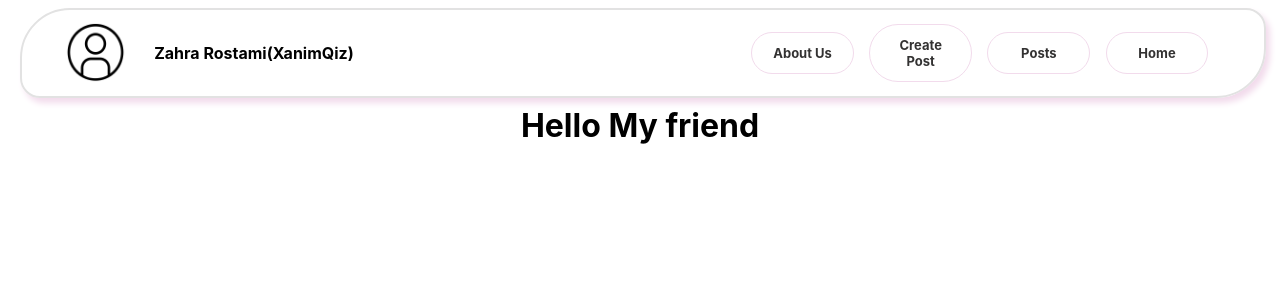
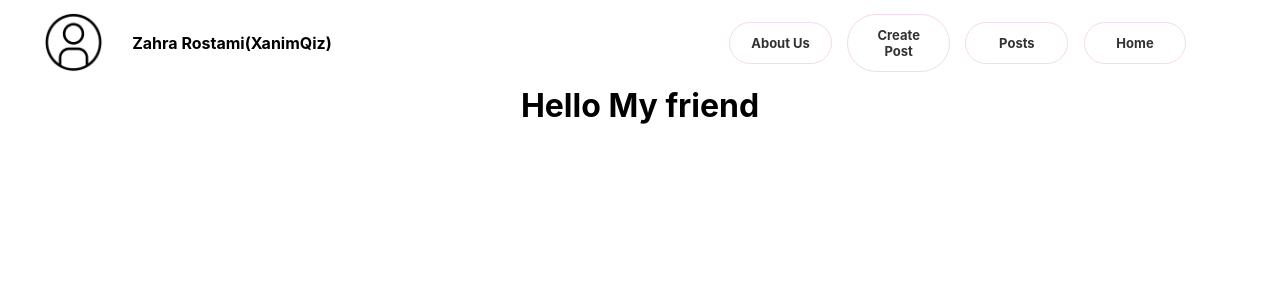
Before and after one commit to zahraRostami1999/blog-app, a React (Create React App) app: page / in a window 1280 px wide. Shown: the top 300 px of the page. Built offline with nearby package versions, Linux system fonts and the light colour scheme.

Commit message:
edit Header componnet style: remove border and margin

```diff
--- a/src/Components/header/header.module.css
+++ b/src/Components/header/header.module.css
@@ -1,10 +1,6 @@
 
 .header{
-    box-shadow: 4px 5px 6px #f2dbec;
-    border: 2px solid #e2e2e2;
-    border-radius: 50px 20px;
     display: flex;
-    margin: 8px 20px;
     width: 97%;
 }
 
```
